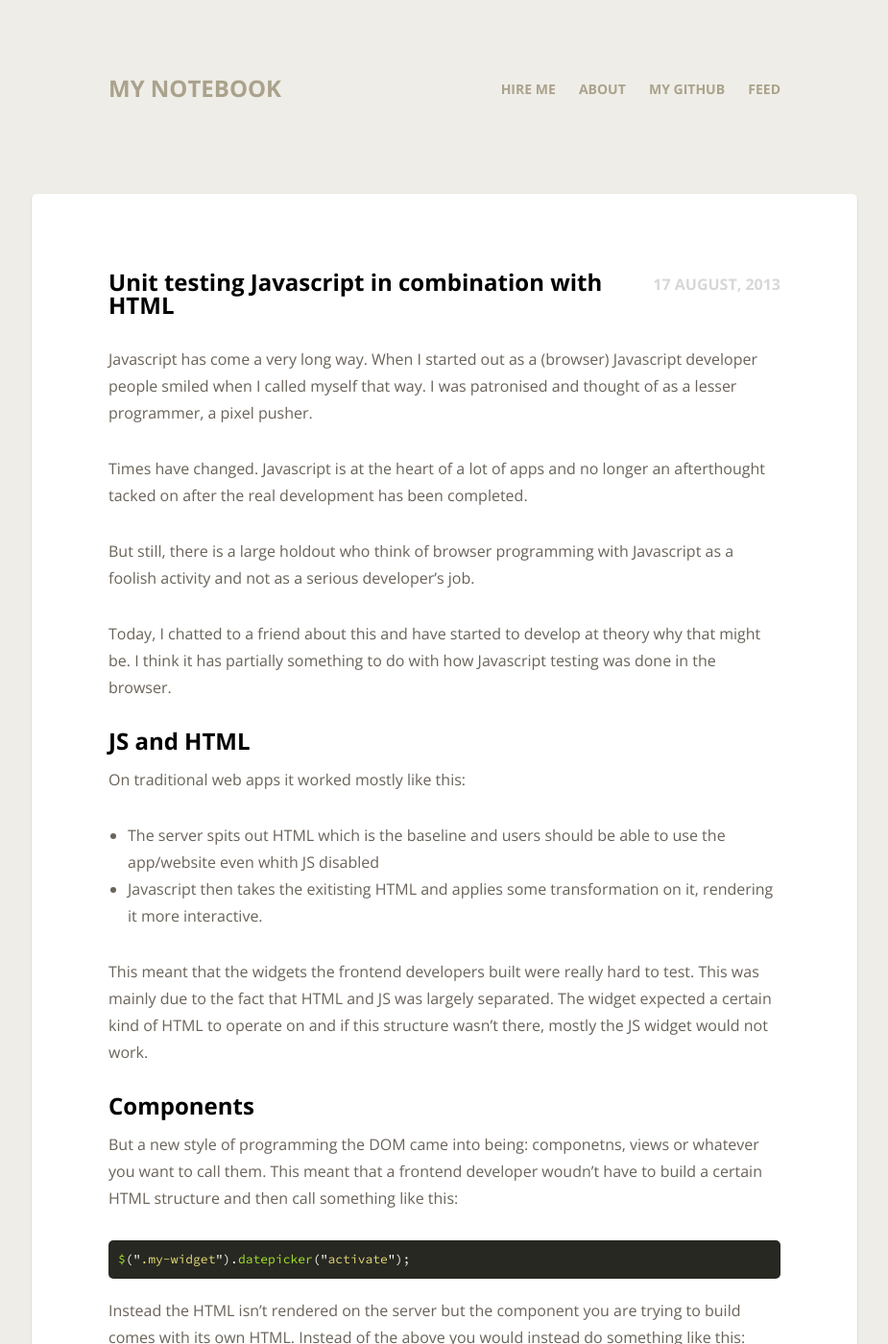
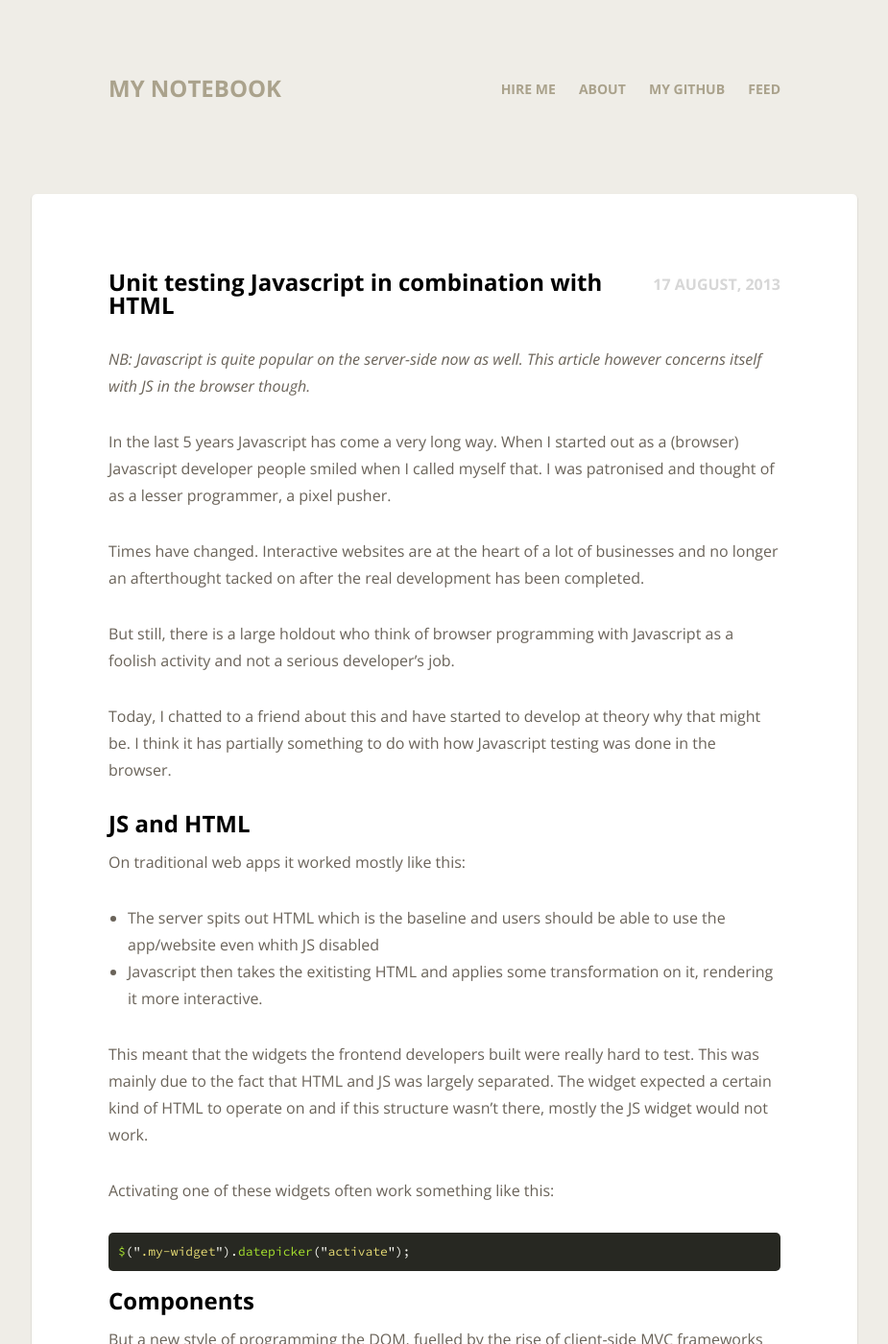
Before and after one commit to leonardehrenfried/blog, a Jekyll site: the page built from _posts/2013-08-17-unit-testing-javascript-with-html.md, in a window 1280 px wide and 1400 px high. Shown: the whole window at 96% size, without its empty margins (177-1102 px from the left). Built offline with Jekyll 4.4.1, drawn with Linux system fonts in a browser that asks for light colours; Markdown is read by kramdown in place of the engine named in the settings; comment, search, counter and statistics services are not loaded; some of the changed text lies outside the part shown.

Commit message:
[mc] Improve wording

````diff
--- a/_posts/2013-08-17-unit-testing-javascript-with-html.md
+++ b/_posts/2013-08-17-unit-testing-javascript-with-html.md
@@ -8,15 +8,19 @@ tags:
 type: post
 published: true
 ---
-Javascript has come a very long way. When I started out as a (browser)
-Javascript  developer people smiled when I called myself that way.
+_NB: Javascript is quite popular on the server-side now as well. This article
+however concerns itself with JS in the browser though._
+
+In the last 5 years Javascript has come a very long way. When I started out as
+a (browser) Javascript developer people smiled when I called myself that.
 I was patronised and thought of as a lesser programmer, a pixel pusher.
 
-Times have changed. Javascript is at the heart of a lot of apps and no longer
-an afterthought tacked on after the real development has been completed.
+Times have changed. Interactive websites are at the heart of a lot of
+businesses and no longer an afterthought tacked on after the real development
+has been completed.
 
 But still, there is a large holdout who think of browser programming with
-Javascript as a foolish activity and not as a serious developer's job.
+Javascript as a foolish activity and not a serious developer's job.
 
 Today, I chatted to a friend about this and have started to develop at theory
 why that might be. I think it has partially something to do with how Javascript
@@ -36,15 +40,19 @@ test. This was mainly due to the fact that HTML and JS was largely separated.
 The widget expected a certain kind of HTML to operate on and if this structure
 wasn't there, mostly the JS widget would not work.
 
-#### Components
-
-But a new style of programming the DOM came into being: componetns, views or
-whatever you want to call them. This meant that a frontend developer woudn't
-have to build a certain HTML structure and then call something like this:
+Activating one of these widgets often work something like this:
 
 ```javascript
 $(".my-widget").datepicker("activate");
 ```
+
+#### Components
+
+But a new style of programming the DOM, fuelled by the rise of client-side MVC
+frameworks like Backbone, came into being: components, views or
+whatever you might want to call them. This meant that a frontend developer
+wouldn't have to build a certain HTML structure and then call some jQuery plugin
+on it.
 
 Instead the HTML isn't rendered on the server but the component you are trying
 to build comes with its own HTML. Instead of the above you would instead
@@ -52,7 +60,7 @@ do something like this:
 
 ```javascript
 var view = new DatepickerView();
-var rendered = view.render()
+var rendered = view.render();
 $(".my-widget").append(rendered);
 ```
 
````
Also changed, not shown: other parts of _posts/2013-08-17-unit-testing-javascript-with-html.md (+2 -2 lines).
